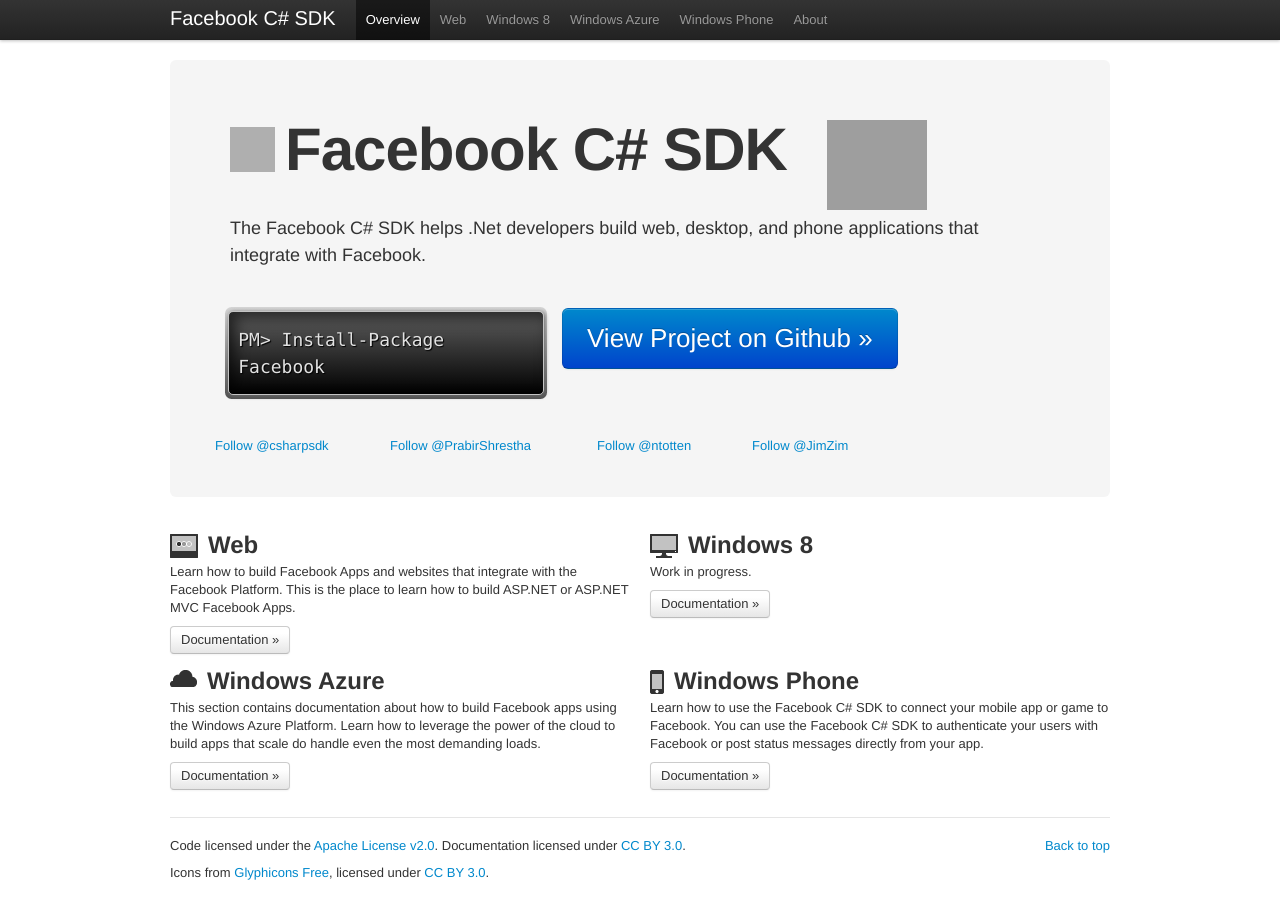
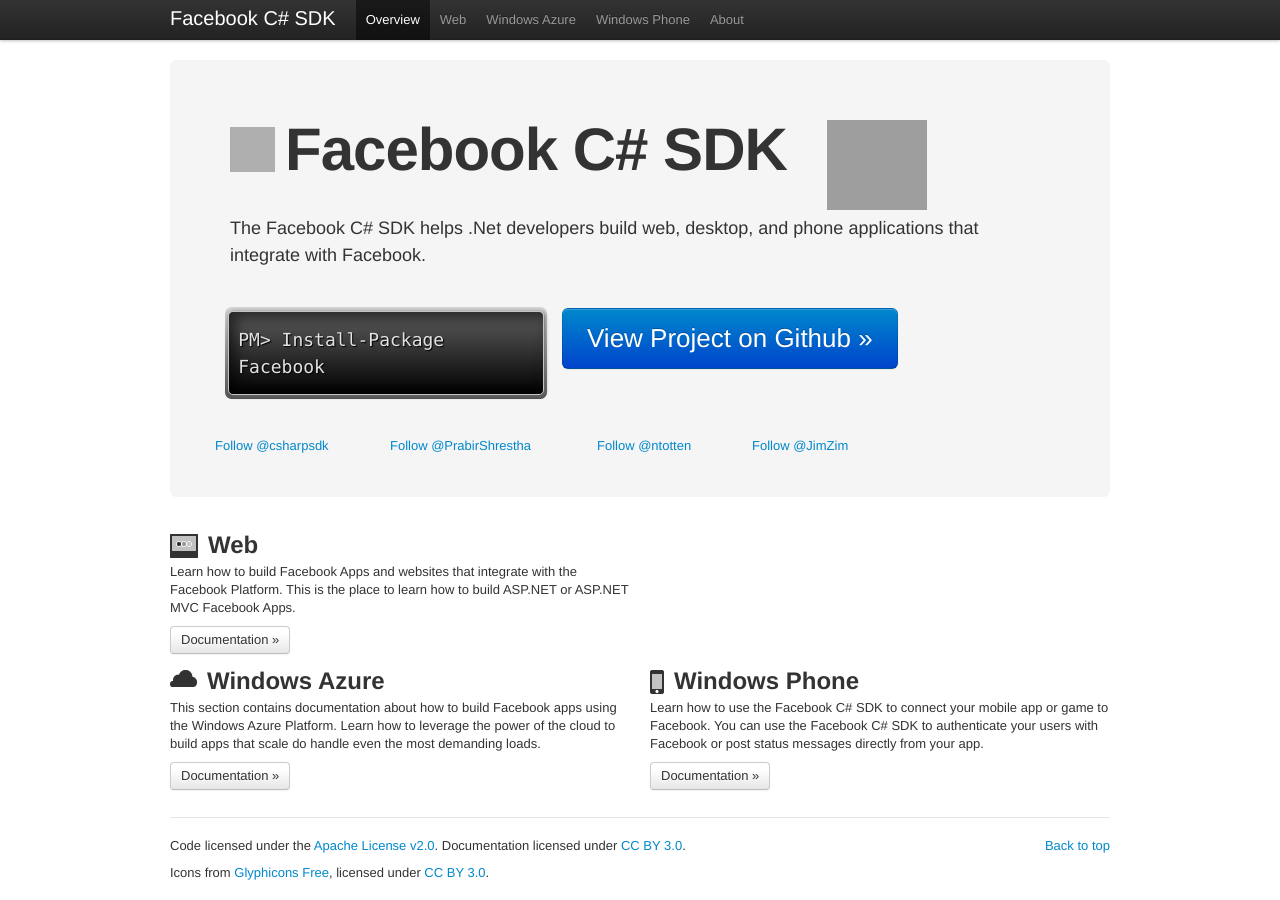
Before and after one commit to facebook-csharp-sdk/facebook-csharp-sdk.github.com, a Jekyll site: the page index.html, which Jekyll copies as it is, in a window 1280 px wide, cut to the strip 0-900 px from the top of the page. Built offline with Jekyll 4.4.1, drawn with Linux system fonts in a browser that asks for light colours; nearby versions of some CDN libraries; library files that are not in the unit come from our copies; Markdown is read by kramdown in place of the engine named in the settings; comment, search, counter and statistics services are not loaded; grey boxes are pictures that could not be loaded.

Commit message:
Updated docs.

```diff
--- a/_layouts/default.html
+++ b/_layouts/default.html
@@ -50,7 +50,7 @@
             <ul class="nav">
               <li class="active"><a href="/docs">Overview</a></li>
               <li><a href="/docs/web">Web</a></li>
-              <li><a href="/docs/windows">Windows 8</a></li>
+              <!--<li><a href="/docs/windows">Windows 8</a></li>-->
               <li><a href="/docs/azure">Windows Azure</a></li>
               <li><a href="/docs/phone">Windows Phone</a></li>
               <li><a href="/docs/about.html">About</a></li>
--- a/index.html
+++ b/index.html
@@ -48,7 +48,7 @@
             <ul class="nav">
               <li class="active"><a href="/docs">Overview</a></li>
               <li><a href="/docs/web">Web</a></li>
-              <li><a href="/docs/windows">Windows 8</a></li>
+              <!--<li><a href="/docs/windows">Windows 8</a></li>-->
               <li><a href="/docs/azure">Windows Azure</a></li>
               <li><a href="/docs/phone">Windows Phone</a></li>
               <li><a href="/docs/about.html">About</a></li>
@@ -88,12 +88,12 @@
            <p>Learn how to build Facebook Apps and websites that integrate with the Facebook Platform. This is the place to learn how to build ASP.NET or ASP.NET MVC Facebook Apps.</p>
           <p><a class="btn" href="/docs/web">Documentation &raquo;</a></p>
         </div>
-        <div class="span6">
+        <!--<div class="span6">
           <img class="bs-icon" src="assets/img/glyphicons/glyphicons_086_display.png">
           <h2>Windows 8</h2>
-           <p>Work in progress.</p>
+           <p>TBD.</p>
           <p><a class="btn" href="/docs/windows">Documentation &raquo;</a></p>
-        </div>
+        </div>-->
       </div>
       <div class="row">
         <div class="span6">
```
